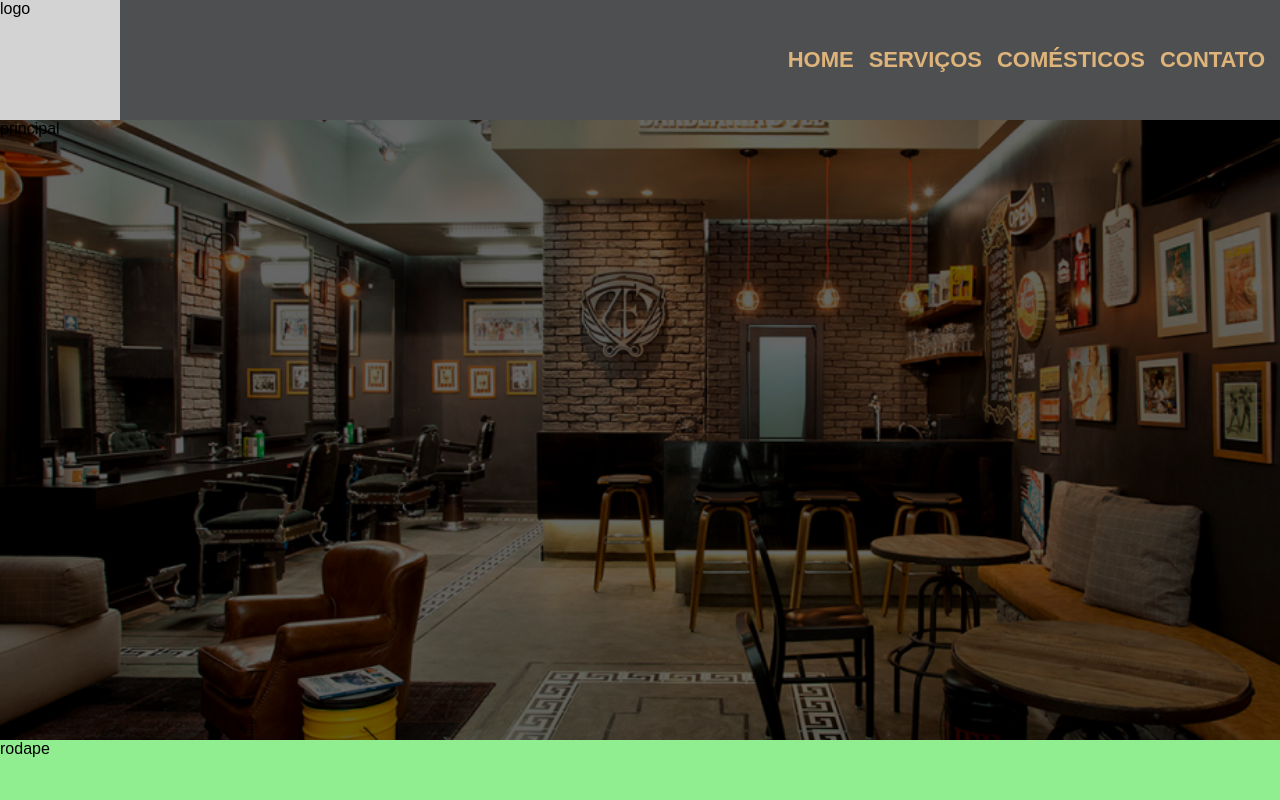
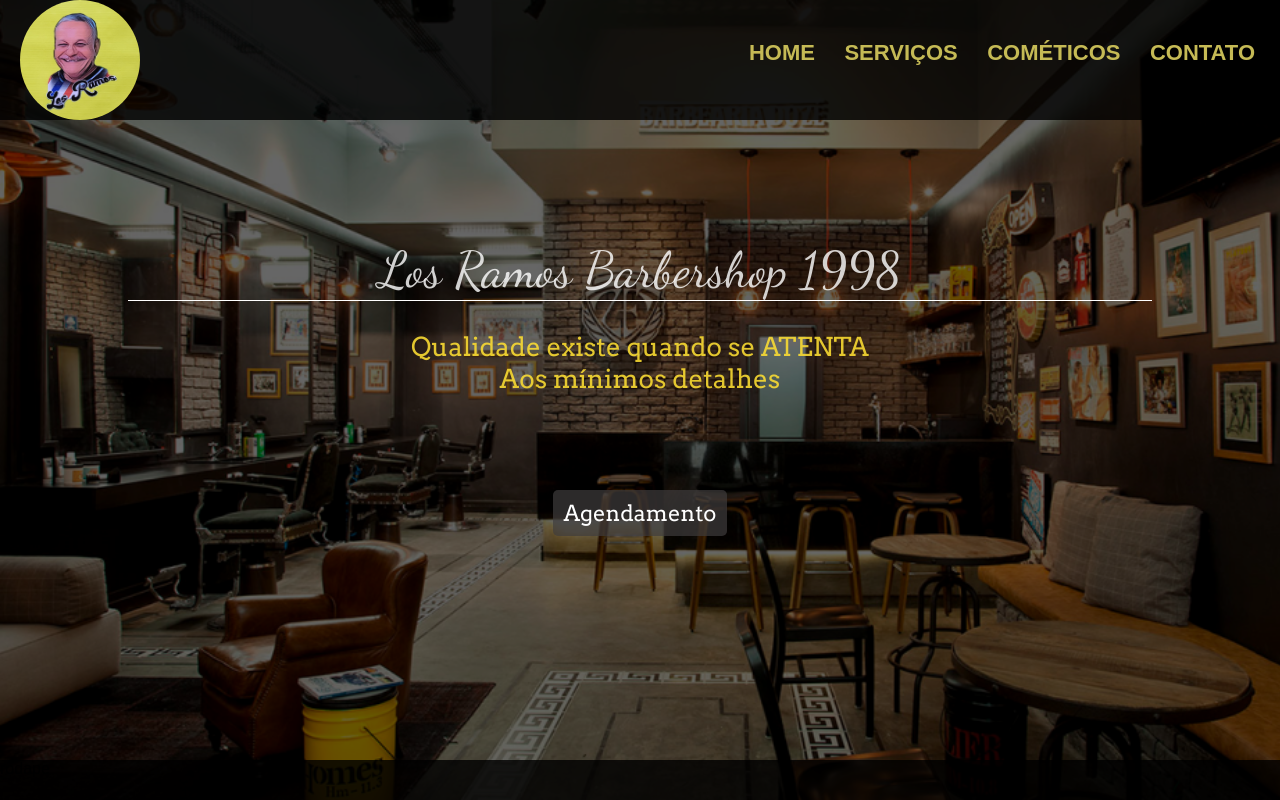
Before and after one commit to luuanwinck/barbearia, a plain HTML site: page index.html in a window 1280 px wide. Drawn offline with Linux system fonts and the light colour scheme.

Commit message:
Criado e alterado
criado o layout do site e atualizado as configurações dos arquivos css e index

```diff
--- a/css/main.css
+++ b/css/main.css
@@ -2,9 +2,7 @@
     margin: 0;
     padding: 0;
 }
-
-html,
-body {
+html,body {
     height: 100vh;
     width: 100vw;
 }
@@ -27,35 +25,83 @@
 header {
     display: flex;
     justify-content: space-between;
-    background: rgb(78, 79, 80);
+    background: rgb(0, 0, 0, .8);
     width: 100vw;
     height: 120px;
 }
 div.logo {
     width: 120px;
     height: 120px;
-    background: lightgray;
+    margin-left: 20px;
+}
+div.logo img{
+    width: 120px;
+    height: 120px;
+    border-radius: 100%;
 }
 div.menu{
-    display: flex;
-    justify-content: center;
-    align-items: center;
+    margin: 40px 0;
     height: 120px;
 }
 div.menu a{
-    margin-right: 15px;
+    margin-right: 25px;
     font-size: 22px;
     font-weight: bold;
     text-decoration: none;
-    color: rgb(223, 180, 123);
+    color: rgb(197, 186, 85);
+}
+div.menu a:hover{
+    color: rgb(221, 208, 86);
 }
 main {
+    display: flex;
+    align-items: center;
+    justify-content: center;
     width: 100vw;
-    height: calc(100vh - 180px);
+    height: calc(100vh - 160px);
 }
-
-footer {
-    background: lightgreen;
-    width: 100vw;
+div.conteudo{
+    width: 80%;
+    height: 400px;
+}
+div.conteudo article{
+    text-align: center;
     height: 60px;
 }
+div.conteudo article h1{
+    font-family: 'Dancing Script', cursive;
+    font-weight: 200;
+    font-size: 50px;
+    color: rgba(255, 255, 255, 0.808);
+    border-bottom: 1px solid white;
+}
+div.conteudo article p{
+
+    font-family: 'Arvo', serif;
+    font-size: 26px;
+    margin-top: 30px;
+    color: rgba(250, 220, 51, 0.89);
+    font: bold;
+}
+div.conteudo section{
+    margin: 200px;
+    text-align: center;
+}
+section a{
+    padding: 10px;
+    text-decoration: none;
+    color: white;
+    border-radius: 5px;
+    background-color: rgba(63, 61, 61, 0.699);
+    font-size: 22px;
+    font-family: 'Arvo', serif;
+
+}
+section a:hover{
+    color: rgb(223, 192, 54);
+}
+footer {
+    background: rgb(0, 0, 0, .8);
+    width: 100vw;
+    height: 40px;
+}
--- a/index.html
+++ b/index.html
@@ -6,21 +6,34 @@
     <meta name="viewport" content="width=device-width, initial-scale=1.0">
     <title>Projeto Barbearia</title>
     <link rel="stylesheet" href="css/main.css">
+    <link rel="preconnect" href="https://fonts.googleapis.com">
+    <link rel="preconnect" href="https://fonts.gstatic.com" crossorigin>
+    <link href="https://fonts.googleapis.com/css2?family=Arvo&family=Dancing+Script&family=Inter+Tight:ital,wght@0,100;0,200;0,300;0,400;1,100&family=Libre+Franklin:wght@200;300;400&display=swap" rel="stylesheet">
 </head>
 <body>
     <header>
         <div class="logo">
-            logo
+            <img src="image/logo.jpeg" alt="">
         </div>
         <div class="menu">
             <a href="">HOME</a>
             <a href="">SERVIÇOS</a>
-            <a href="">COMÉSTICOS</a>
+            <a href="">COMÉTICOS</a>
             <a href="">CONTATO</a>
         </div>
     </header>
-    <main>principal</main>
+    <main>
+        <div class="conteudo">
+           <article>
+                <h1>Los Ramos Barbershop 1998</h1>
+                <p>Qualidade existe quando se ATENTA <br>
+                   Aos mínimos detalhes</p>
+           </article>
+           <section class="agendamento">
+                <a href="">Agendamento</a>
+           </section>
+        </div>
+    </main>
     <footer>rodape</footer>
-
 </body>
 </html>
```
Also changed, not shown: image/logo.jpeg (added).
